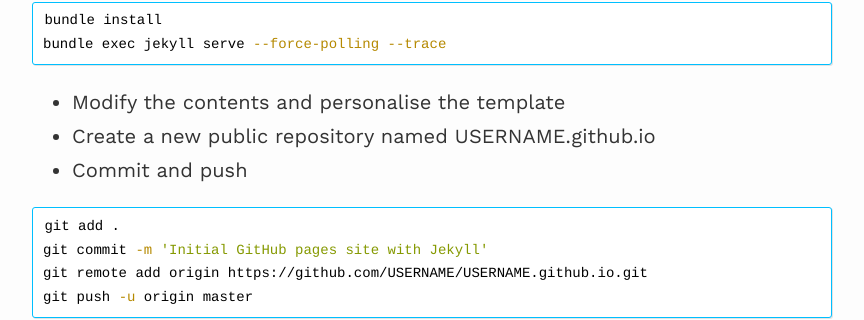
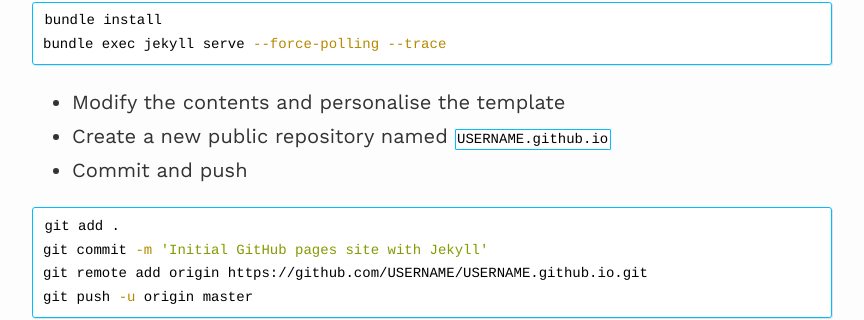
Before and after one commit to josapton/josapton.github.io, a Jekyll site: the page built from _projects/my-gh-pages.md, in a window 1280 px wide and 900 px high, scrolled down 3161 px. Shown: the part 136-456 px from the top of the window, without its empty margins (208-1072 px from the left). Built offline with Jekyll 4.4.1, drawn with Linux system fonts in a browser that asks for light colours.

```diff
--- a/_projects/my-gh-pages.md
+++ b/_projects/my-gh-pages.md
@@ -105,7 +105,7 @@ bundle exec jekyll serve --force-polling --trace
 ~~~
 
 - Modify the contents and personalise the template
-- Create a new public repository named USERNAME.github.io
+- Create a new public repository named `USERNAME.github.io`
 - Commit and push
 
 ~~~bash
```
Also changed, not shown: README.md, 1 other file.
